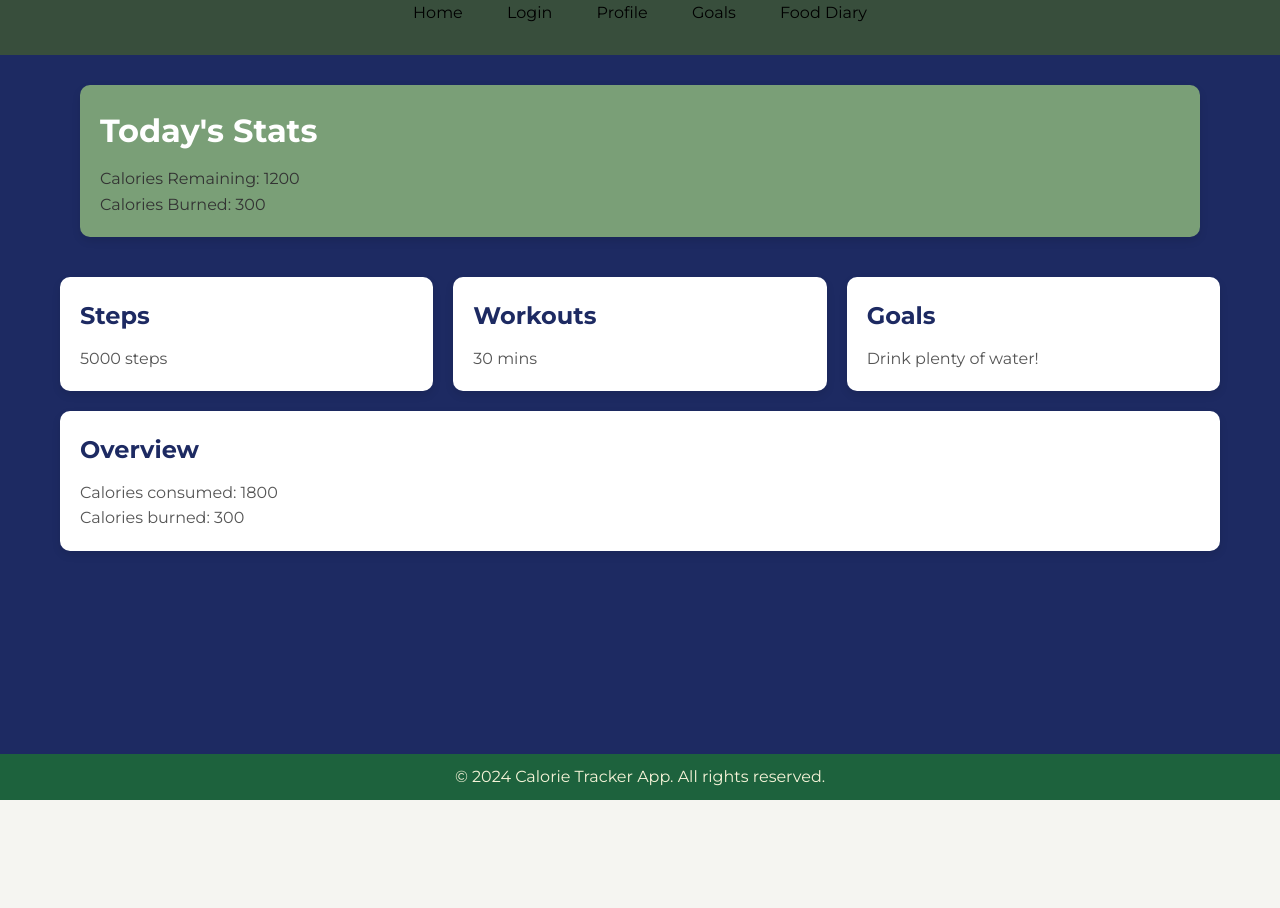
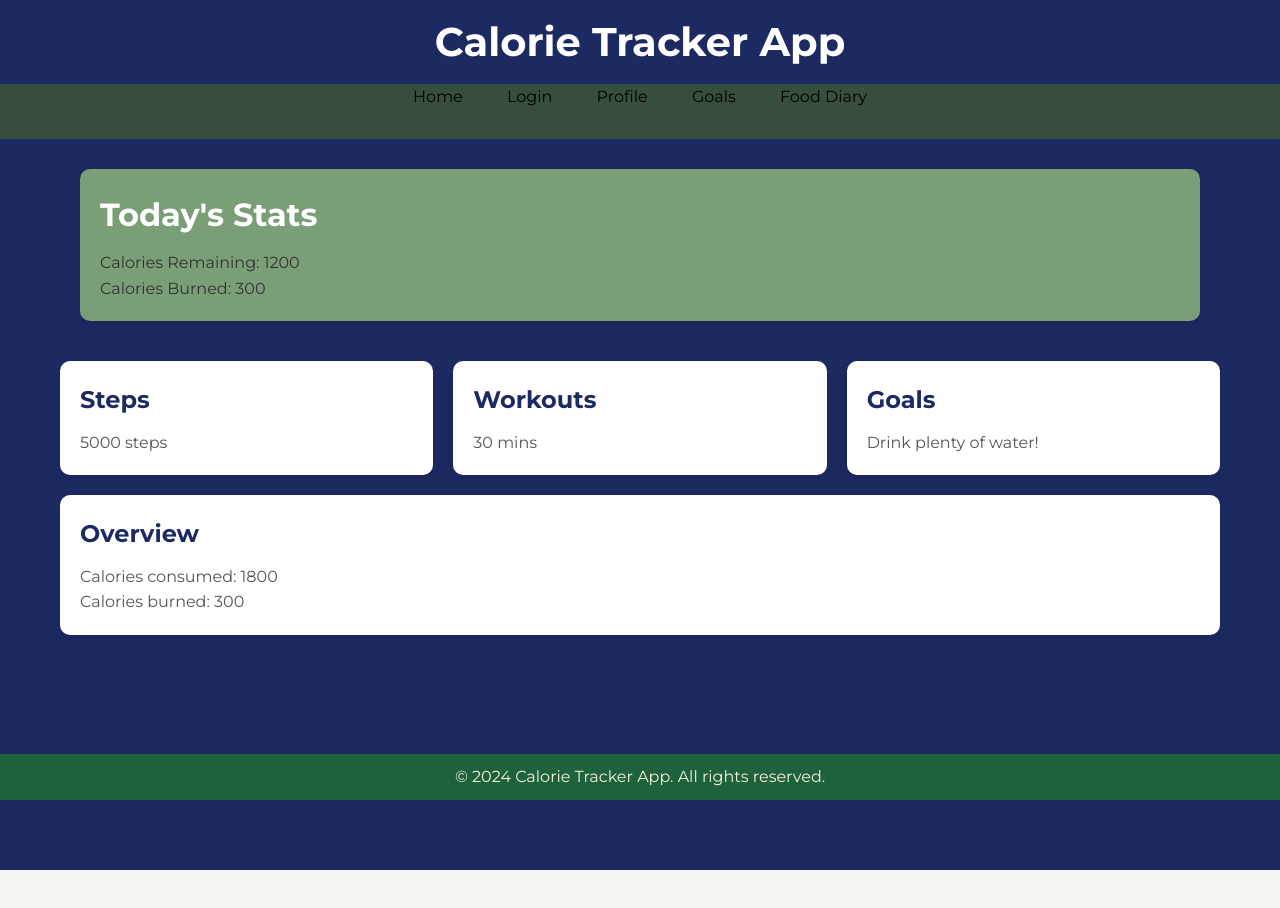
Before and after one commit to Jocygrajeda/finalprojectwdd330, a plain HTML site: page index.html in a window 1280 px wide. Before the commit the page ends 826 px from the top, so only its background shows below. Drawn offline with Linux system fonts and the light colour scheme.

Commit message:
fixing index

```diff
--- a/index.html
+++ b/index.html
@@ -11,7 +11,11 @@
 
 </head>
 <body>
-
+    <header>
+        <div class="container">
+            <h1>Calorie Tracker App</h1>
+        </div>
+    </header>
     <nav>
 
         <ul>
```
